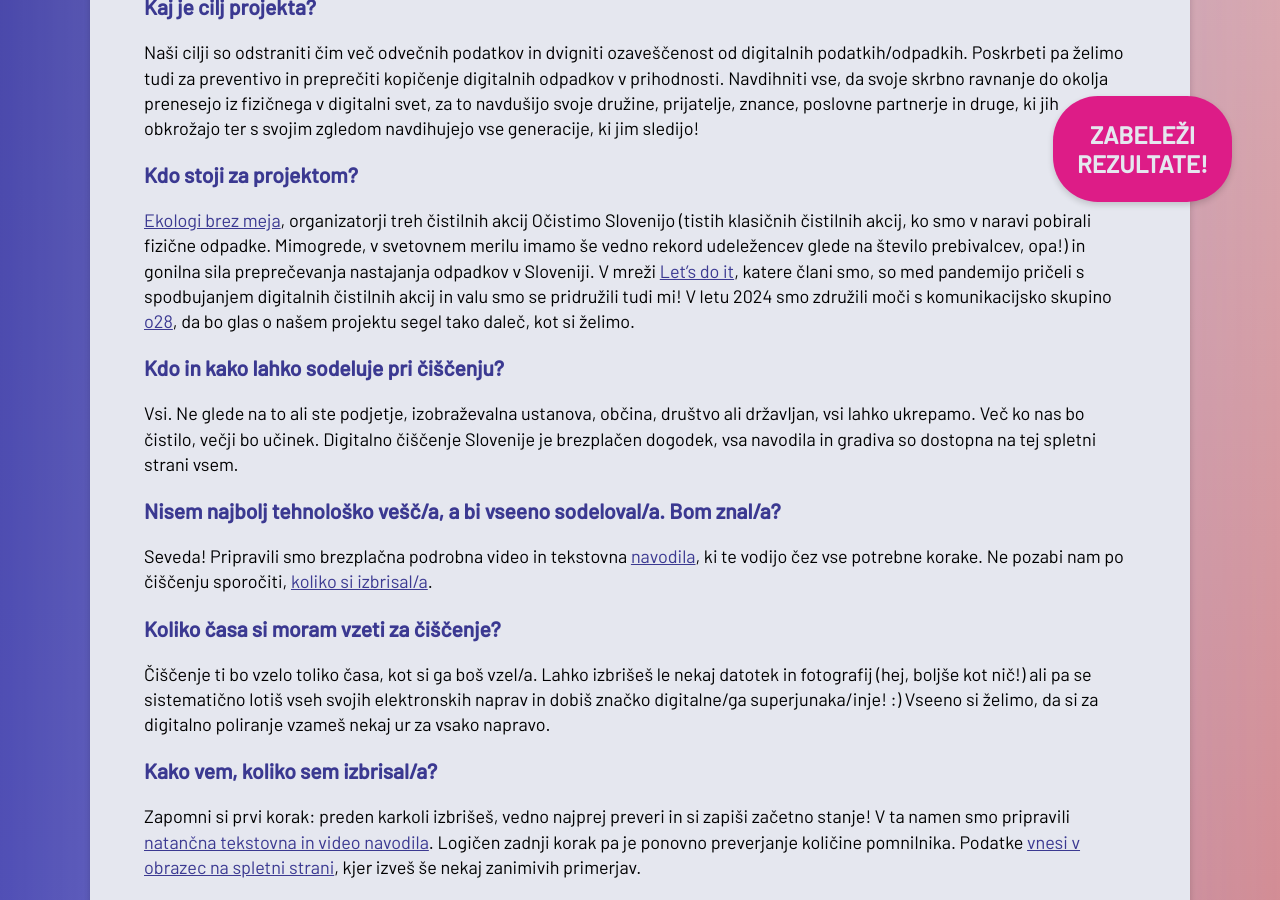
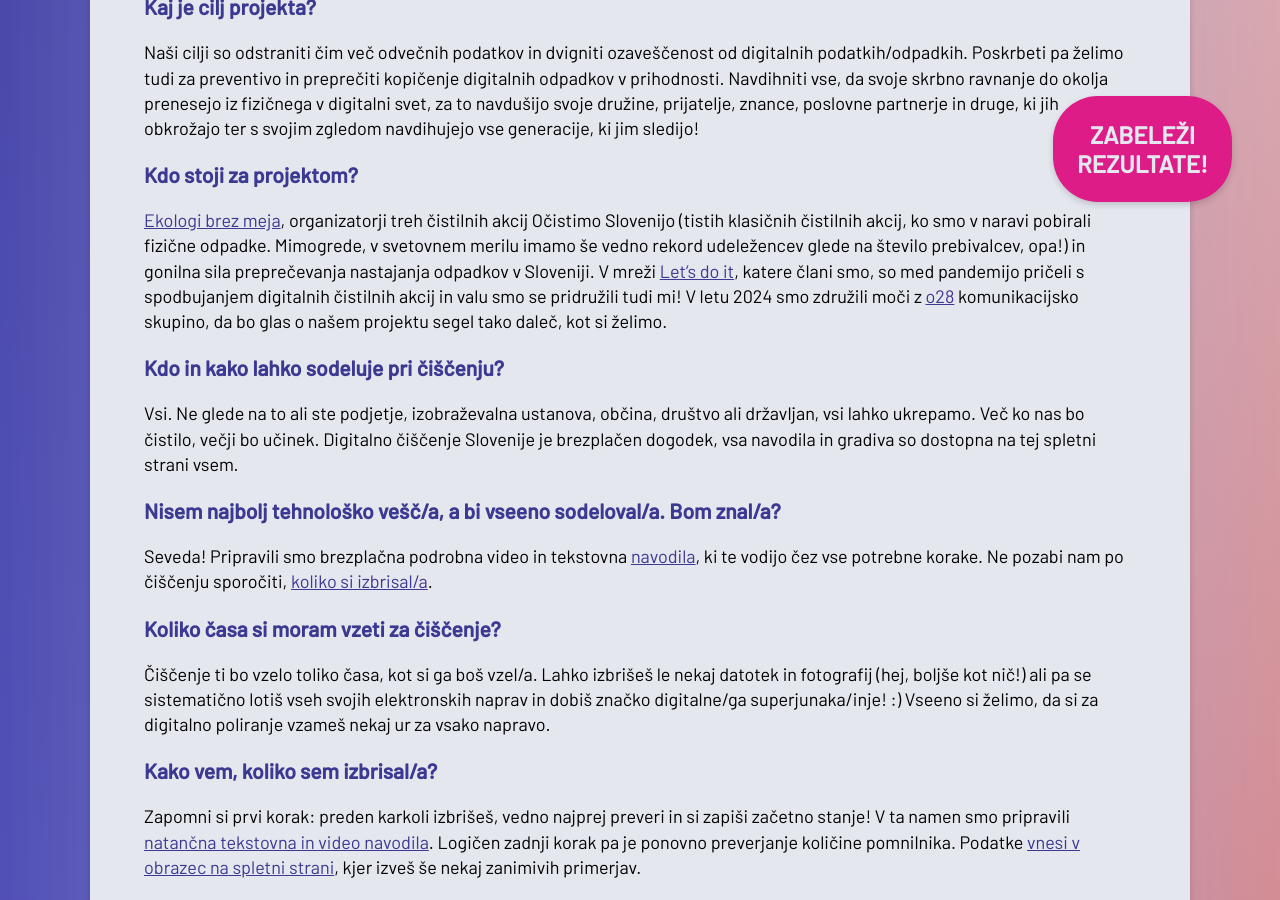
Before and after one commit to ewba/dcd-si, a Jekyll site: the page built from faq.md, in a window 1280 px wide and 900 px high, scrolled down 2144 px. Built offline with Jekyll 4.4.1, drawn with Linux system fonts in a browser that asks for light colours.

Commit message:
Update faq.md

```diff
--- a/faq.md
+++ b/faq.md
@@ -50,7 +50,7 @@ Ne, to ne pomeni brisanje prahu z monitorjev računalnika! Gre za čiščenje ne
 Naši cilji so odstraniti čim več odvečnih podatkov in dvigniti ozaveščenost od digitalnih podatkih/odpadkih. Poskrbeti pa želimo tudi za preventivo in preprečiti kopičenje digitalnih odpadkov v prihodnosti. Navdihniti vse, da svoje skrbno ravnanje do okolja prenesejo iz fizičnega v digitalni svet, za to navdušijo svoje družine, prijatelje, znance, poslovne partnerje in druge, ki jih obkrožajo ter s svojim zgledom navdihujejo vse generacije, ki jim sledijo!
 
 ### Kdo stoji za projektom?
-<a href="https://ebm.si/" target="_blank" rel="noopener">Ekologi brez meja</a>, organizatorji treh čistilnih akcij Očistimo Slovenijo (tistih klasičnih čistilnih akcij, ko smo v naravi pobirali fizične odpadke.  Mimogrede, v svetovnem merilu imamo še vedno rekord udeležencev glede na število prebivalcev, opa!) in gonilna sila preprečevanja nastajanja odpadkov v Sloveniji. V mreži <a href="https://www.worldcleanupday.org/" target="_blank" rel="noopener">Let's do it</a>, katere člani smo, so med pandemijo pričeli s spodbujanjem digitalnih čistilnih akcij in valu smo se pridružili tudi mi! V letu 2024 smo združili moči s komunikacijsko skupino <a href="https://www.o28.si/" target="_blank" rel="noopener">o28</a>, da bo glas o našem projektu segel tako daleč, kot si želimo.
+<a href="https://ebm.si/" target="_blank" rel="noopener">Ekologi brez meja</a>, organizatorji treh čistilnih akcij Očistimo Slovenijo (tistih klasičnih čistilnih akcij, ko smo v naravi pobirali fizične odpadke.  Mimogrede, v svetovnem merilu imamo še vedno rekord udeležencev glede na število prebivalcev, opa!) in gonilna sila preprečevanja nastajanja odpadkov v Sloveniji. V mreži <a href="https://www.worldcleanupday.org/" target="_blank" rel="noopener">Let's do it</a>, katere člani smo, so med pandemijo pričeli s spodbujanjem digitalnih čistilnih akcij in valu smo se pridružili tudi mi! V letu 2024 smo združili moči z <a href="https://www.o28.si/" target="_blank" rel="noopener">o28</a> komunikacijsko skupino, da bo glas o našem projektu segel tako daleč, kot si želimo.
 
 ### Kdo in kako lahko sodeluje pri čiščenju?
 Vsi. Ne glede na to ali ste podjetje, izobraževalna ustanova, občina, društvo ali državljan, vsi lahko ukrepamo. Več ko nas bo čistilo, večji bo učinek. Digitalno čiščenje Slovenije je brezplačen dogodek, vsa navodila in gradiva so dostopna na tej spletni strani vsem.
```
